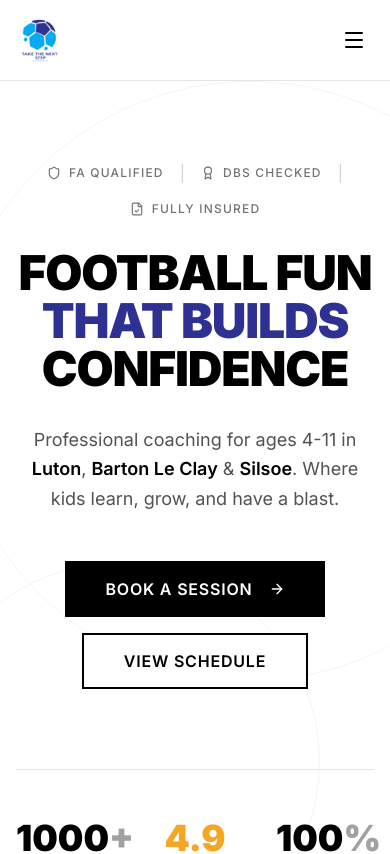
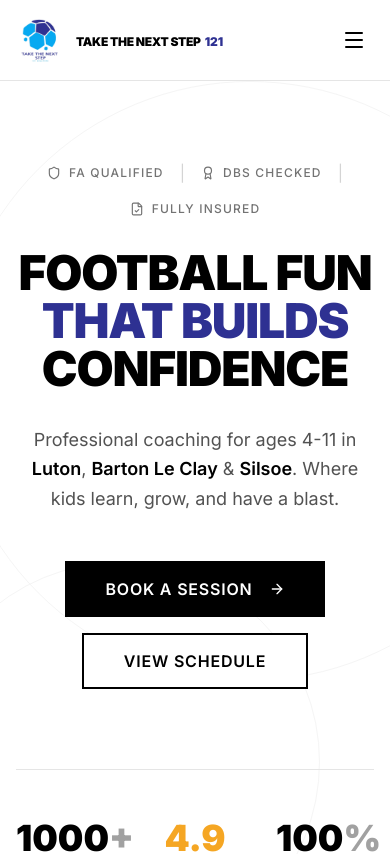
Before and after one commit to mergimg0/ttnts121, a Next.js app: page / in a window 390 px wide. Shown: the top 854 px of the page. Built offline with nearby package versions, Linux system fonts and the light colour scheme.

Commit message:
Make brand name visible on mobile

```diff
--- a/src/components/layout/header.tsx
+++ b/src/components/layout/header.tsx
@@ -23,11 +23,11 @@ export function Header() {
             height={48}
             className="h-12 w-12 object-contain transition-transform group-hover:scale-105"
           />
-          <div className="hidden sm:block">
-            <span className="text-lg font-black tracking-tight text-black uppercase">
+          <div>
+            <span className="text-xs sm:text-lg font-black tracking-tight text-black uppercase">
               Take The Next Step
             </span>
-            <span className="ml-1 text-lg font-black text-[#2E3192]">121</span>
+            <span className="ml-1 text-xs sm:text-lg font-black text-[#2E3192]">121</span>
           </div>
         </Link>
 
```
